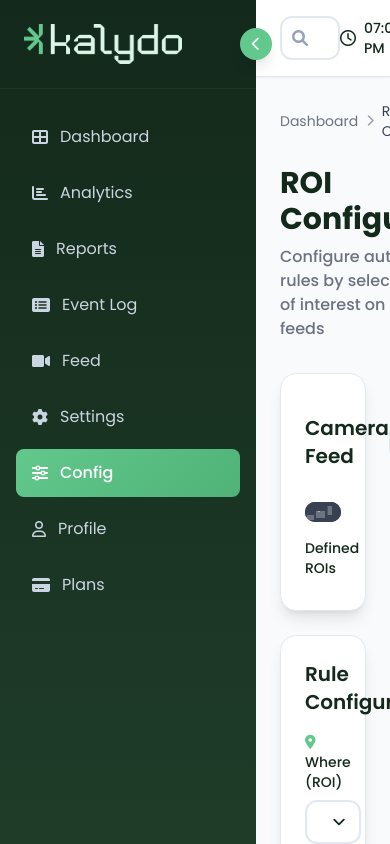
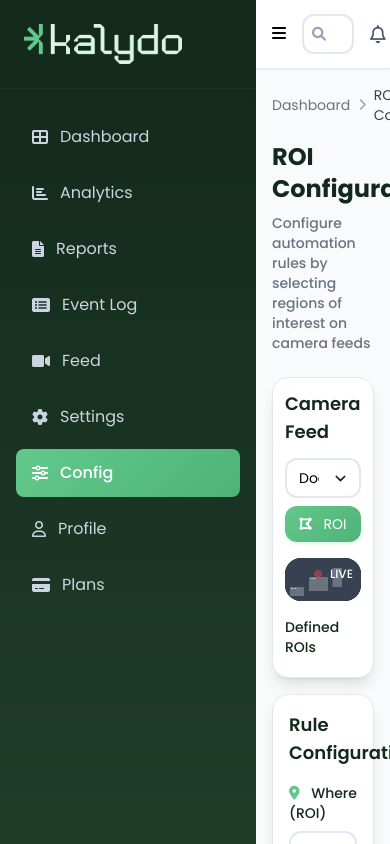
Before and after one commit to kalydoio/kalydo-mock, a plain HTML site: page config.html in a window 390 px wide. Drawn offline with nearby package versions, Linux system fonts and the light colour scheme.

Commit message:
config page responsive added

```diff
--- a/config.html
+++ b/config.html
@@ -43,6 +43,9 @@
 </head>
 
 <body class="bg-gray-50">
+    <!-- Mobile Sidebar Overlay -->
+    <div class="sidebar-overlay" id="sidebarOverlay"></div>
+
     <!-- Main Container -->
     <div class="flex h-screen">
         <!-- Sidebar -->
@@ -55,7 +58,7 @@
                 </div>
                 <!-- Toggle Button -->
                 <button
-                    class="sidebar-toggle absolute -right-4 top-1/2 transform -translate-y-1/2 bg-primary-accent hover:bg-primary-hover text-white rounded-full w-8 h-8 flex items-center justify-center shadow-lg transition-colors z-10">
+                    class="hidden md:block sidebar-toggle absolute -right-4 top-1/2 transform -translate-y-1/2 bg-primary-accent hover:bg-primary-hover text-white rounded-full w-8 h-8 flex items-center justify-center shadow-lg transition-colors z-10">
                     <i class="fas fa-chevron-left text-sm"></i>
                 </button>
             </div>
@@ -131,64 +134,72 @@
             </nav>
         </aside>
         <!-- Main Content -->
-        <main class="flex-1 flex flex-col overflow-hidden">
+        <main class="flex-1 flex flex-col overflow-hidden w-full">
             <!-- Top Bar -->
-            <header class="bg-white backdrop-blur-sm shadow-sm border-b border-neutral-200 px-6 py-4">
+            <header class="bg-white backdrop-blur-sm shadow-sm border-b border-neutral-200 px-4 sm:px-6 py-3 sm:py-4">
                 <div class="flex items-center justify-between">
+                    <!-- Mobile Menu Button -->
+                    <button class="mobile-menu-btn lg:hidden" id="mobileMenuBtn">
+                        <i class="fas fa-bars"></i>
+                    </button>
+
                     <!-- Search Bar -->
-                    <div class="flex-1 max-w-md">
+                    <div class="flex-1 max-w-md ml-4 lg:ml-0">
                         <div class="relative">
                             <input type="text" placeholder="Search configuration..."
-                                class="input-focus w-full pl-10 pr-4 py-2 border-2 border-neutral-200 rounded-xl focus:outline-none focus:ring-2 focus:ring-primary-accent bg-white" />
+                                class="input-focus w-full pl-8 sm:pl-10 pr-4 py-2 border-2 border-neutral-200 rounded-xl focus:outline-none focus:ring-2 focus:ring-primary-accent bg-white text-sm" />
                             <i
-                                class="fas fa-search absolute left-3 top-1/2 transform -translate-y-1/2 text-neutral-400"></i>
+                                class="fas fa-search absolute left-2.5 sm:left-3 top-1/2 transform -translate-y-1/2 text-neutral-400 text-sm"></i>
                         </div>
                     </div>
 
                     <!-- Right Side Icons -->
-                    <div class="flex items-center space-x-4">
-                        <div class="flex items-center space-x-2 text-primary-dark">
+                    <div class="flex items-center space-x-2 sm:space-x-4">
+                        <div class="hidden sm:flex items-center space-x-2 text-primary-dark">
                             <i class="far fa-clock"></i>
                             <span class="text-sm font-medium" data-time>05:43pm</span>
                         </div>
-                        <button class="text-neutral-600 hover:text-primary-accent transition-colors duration-200">
-                            <i class="far fa-bell"></i>
+                        <button class="text-neutral-600 hover:text-primary-accent transition-colors duration-200 p-2">
+                            <i class="far fa-bell text-lg"></i>
                         </button>
-                        <button class="text-neutral-600 hover:text-primary-accent transition-colors duration-200">
-                            <i class="far fa-user"></i>
+                        <button class="text-neutral-600 hover:text-primary-accent transition-colors duration-200 p-2">
+                            <i class="far fa-user text-lg"></i>
                         </button>
                     </div>
                 </div>
             </header>
 
             <!-- Page Content -->
-            <div class="flex-1 overflow-auto p-6">
+            <div class="flex-1 overflow-auto p-4 sm:p-6">
                 <!-- Breadcrumb -->
-                <nav class="mb-6">
-                    <div class="flex items-center space-x-2 text-sm"> <a href="dashboard.html"
-                            class="text-gray-500 hover:text-gray-700">Dashboard</a> <i
-                            class="fas fa-chevron-right text-gray-400 text-xs"></i> <span class="text-gray-700">ROI
-                            Configuration</span> </div>
+                <nav class="mb-4 sm:mb-6">
+                    <div class="flex items-center space-x-2 text-sm">
+                        <a href="dashboard.html" class="text-gray-500 hover:text-gray-700">Dashboard</a>
+                        <i class="fas fa-chevron-right text-gray-400 text-xs"></i>
+                        <span class="text-gray-700">ROI Configuration</span>
+                    </div>
                 </nav>
+
                 <!-- Page Header -->
-                <div class="flex items-center justify-between mb-8">
+                <div class="flex flex-col sm:flex-row sm:items-center justify-between mb-6 sm:mb-8 space-y-4 sm:space-y-0">
                     <div>
-                        <h1 class="text-3xl font-bold font-display text-primary-dark">ROI Configuration</h1>
-                        <p class="text-gray-500 mt-2 font-medium">Configure automation rules by selecting regions of
+                        <h1 class="text-2xl sm:text-3xl font-bold font-display text-primary-dark">ROI Configuration</h1>
+                        <p class="text-gray-500 mt-2 font-medium text-sm sm:text-base">Configure automation rules by selecting regions of
                             interest on camera feeds</p>
                     </div>
                 </div>
+
                 <!-- Main Configuration Layout -->
-                <div class="grid grid-cols-1 lg:grid-cols-3 gap-6">
+                <div class="grid grid-cols-1 lg:grid-cols-3 gap-4 sm:gap-6">
                     <!-- Camera Feed & ROI Selection -->
                     <div class="lg:col-span-2">
                         <div
-                            class="card-hover bg-white backdrop-blur-sm rounded-2xl shadow-lg border border-neutral-200 p-6">
-                            <div class="flex items-center justify-between mb-4">
-                                <h2 class="text-xl font-semibold text-primary-dark">Camera Feed</h2>
-                                <div class="flex items-center space-x-3">
+                            class="card-hover bg-white backdrop-blur-sm rounded-2xl shadow-lg border border-neutral-200 p-3 sm:p-6">
+                            <div class="flex flex-col sm:flex-row sm:items-center justify-between mb-4 space-y-3 sm:space-y-0">
+                                <h2 class="text-lg sm:text-xl font-semibold text-primary-dark">Camera Feed</h2>
+                                <div class="flex flex-col sm:flex-row items-stretch sm:items-center space-y-2 sm:space-y-0 sm:space-x-3">
                                     <select id="cameraSelect"
-                                        class="input-focus border-2 border-neutral-200 rounded-xl px-3 py-2 text-sm focus:outline-none focus:ring-2 focus:ring-primary-accent bg-white">
+                                        class="input-focus border-2 border-neutral-200 rounded-xl px-3 py-2 text-sm focus:outline-none focus:ring-2 focus:ring-primary-accent bg-white w-full sm:w-auto">
                                         <option value="dock-a-cam1">Dock A Camera 1</option>
                                         <option value="dock-a-cam2">Dock A Camera 2</option>
                                         <option value="dock-b-cam1">Dock B Camera 1</option>
@@ -196,8 +207,8 @@
                                         <option value="loading-bay-1">Loading Bay 1</option>
                                     </select>
                                     <button onclick="toggleROIMode()" id="roiModeBtn"
-                                        class="btn-primary px-4 py-2 bg-primary-accent text-white rounded-xl hover:bg-primary-focus transition-colors">
-                                        <i class="fas fa-draw-polygon mr-2"></i> Draw ROI
+                                        class="btn-primary px-3 sm:px-4 py-2 bg-primary-accent text-white rounded-xl hover:bg-primary-focus transition-colors text-sm w-full sm:w-auto">
+                                        <i class="fas fa-draw-polygon mr-2"></i> <span class="hidden sm:inline">Draw ROI</span><span class="sm:hidden">ROI</span>
                                     </button>
                                 </div>
                             </div>
@@ -207,9 +218,10 @@
                                     height="450"></canvas>
                                 <!-- ROI Controls Overlay -->
                                 <div id="roiControls"
-                                    class="absolute top-4 left-4 bg-black bg-opacity-60 text-white rounded-xl p-3 flex items-center space-x-3"
+                                    class="absolute top-2 sm:top-4 left-2 sm:left-4 bg-black bg-opacity-60 text-white rounded-xl p-2 sm:p-3 flex flex-col sm:flex-row sm:items-center space-y-2 sm:space-y-0 sm:space-x-3"
                                     style="display: none;">
-                                    <span class="text-sm">Draw ROI:</span>
+                                    <span class="text-xs sm:text-sm">Draw ROI:</span>
+                                    <div class="flex space-x-2">
                                         <button onclick="clearROIs()"
                                             class="px-2 py-1 bg-red-600 hover:bg-red-700 rounded-xl text-xs">
                                             <i class="fas fa-trash mr-1"></i>Clear
@@ -219,10 +231,11 @@
                                             <i class="fas fa-undo mr-1"></i>Undo
                                         </button>
                                     </div>
+                                </div>
                                 <!-- Live Indicator -->
-                                <div class="absolute top-4 right-4 flex items-center space-x-2">
+                                <div class="absolute top-2 sm:top-4 right-2 sm:right-4 flex items-center space-x-2">
                                     <div class="w-2 h-2 bg-red-500 rounded-full animate-pulse"></div>
-                                    <span class="text-white text-sm font-medium">LIVE</span>
+                                    <span class="text-white text-xs sm:text-sm font-medium">LIVE</span>
                                 </div>
                             </div>
                             <!-- ROI List -->
@@ -235,11 +248,11 @@
                         </div>
                     </div>
                     <!-- Configuration Panel -->
-                    <div class="space-y-6">
+                    <div class="space-y-4 sm:space-y-6">
                         <!-- Rule Configuration -->
                         <div
-                            class="card-hover bg-white backdrop-blur-sm rounded-2xl shadow-lg border border-neutral-200 p-6">
-                            <h2 class="text-xl font-semibold text-primary-dark mb-4">Rule Configuration</h2>
+                            class="card-hover bg-white backdrop-blur-sm rounded-2xl shadow-lg border border-neutral-200 p-4 sm:p-6">
+                            <h2 class="text-lg sm:text-xl font-semibold text-primary-dark mb-4">Rule Configuration</h2>
                             <form id="roiConfigForm" class="space-y-4">
                                 <!-- Where (ROI Selection) -->
                                 <div>
@@ -247,7 +260,7 @@
                                         <i class="fas fa-map-marker-alt text-primary-accent mr-2"></i> Where (ROI)
                                     </label>
                                     <select id="roiSelect"
-                                        class="input-focus w-full border-2 border-neutral-200 rounded-xl px-3 py-2 focus:outline-none focus:ring-2 focus:ring-primary-accent bg-white">
+                                        class="input-focus w-full border-2 border-neutral-200 rounded-xl px-3 py-2 text-sm focus:outline-none focus:ring-2 focus:ring-primary-accent bg-white">
                                         <option value="">Select ROI</option>
                                     </select>
                                 </div>
@@ -257,7 +270,7 @@
                                         <i class="fas fa-cube text-primary-accent mr-2"></i> What (Object)
                                     </label>
                                     <select id="objectSelect"
-                                        class="input-focus w-full border-2 border-neutral-200 rounded-xl px-3 py-2 focus:outline-none focus:ring-2 focus:ring-primary-accent bg-white">
+                                        class="input-focus w-full border-2 border-neutral-200 rounded-xl px-3 py-2 text-sm focus:outline-none focus:ring-2 focus:ring-primary-accent bg-white">
                                         <option value="sack">Sacks</option>
                                         <option value="vehicle">Vehicles</option>
                                         <option value="person">Personnel</option>
@@ -271,7 +284,7 @@
                                         <i class="fas fa-cogs text-primary-accent mr-2"></i> How (Action)
                                     </label>
                                     <select id="actionSelect"
-                                        class="input-focus w-full border-2 border-neutral-200 rounded-xl px-3 py-2 focus:outline-none focus:ring-2 focus:ring-primary-accent bg-white">
+                                        class="input-focus w-full border-2 border-neutral-200 rounded-xl px-3 py-2 text-sm focus:outline-none focus:ring-2 focus:ring-primary-accent bg-white">
                                         <option value="counting">Count Objects</option>
                                         <option value="tracking">Track Movement</option>
                                         <option value="detection">Detect Presence</option>
@@ -285,7 +298,7 @@
                                         <i class="fas fa-clock text-primary-accent mr-2"></i> When (Trigger)
                                     </label>
                                     <select id="triggerSelect"
-                                        class="input-focus w-full border-2 border-neutral-200 rounded-xl px-3 py-2 focus:outline-none focus:ring-2 focus:ring-primary-accent bg-white">
+                                        class="input-focus w-full border-2 border-neutral-200 rounded-xl px-3 py-2 text-sm focus:outline-none focus:ring-2 focus:ring-primary-accent bg-white">
                                         <option value="continuous">Continuous</option>
                                         <option value="enter">Object Enters ROI</option>
                                         <option value="exit">Object Exits ROI</option>
@@ -298,17 +311,17 @@
                                     <label class="block text-sm font-medium text-primary-dark mb-2">Threshold
                                         Value</label>
                                     <input type="number" id="thresholdValue"
-                                        class="input-focus w-full border-2 border-neutral-200 rounded-xl px-3 py-2 focus:outline-none focus:ring-2 focus:ring-primary-accent bg-white"
+                                        class="input-focus w-full border-2 border-neutral-200 rounded-xl px-3 py-2 text-sm focus:outline-none focus:ring-2 focus:ring-primary-accent bg-white"
                                         placeholder="Enter threshold value">
                                 </div>
                                 <!-- Action Buttons -->
-                                <div class="flex space-x-3 pt-4">
+                                <div class="flex flex-col sm:flex-row space-y-2 sm:space-y-0 sm:space-x-3 pt-4">
                                     <button type="button" onclick="saveROIRule()"
-                                        class="btn-primary flex-1 px-4 py-2 bg-primary-accent text-white rounded-xl hover:bg-primary-focus transition-colors">
+                                        class="btn-primary flex-1 px-4 py-2 bg-primary-accent text-white rounded-xl hover:bg-primary-focus transition-colors text-sm">
                                         <i class="fas fa-save mr-2"></i> Save Rule
                                     </button>
                                     <button type="button" onclick="resetForm()"
-                                        class="px-4 py-2 border border-neutral-300 text-neutral-700 rounded-xl hover:bg-neutral-50 transition-colors">
+                                        class="px-4 py-2 border border-neutral-300 text-neutral-700 rounded-xl hover:bg-neutral-50 transition-colors text-sm">
                                         <i class="fas fa-undo mr-2"></i> Reset
                                     </button>
                                 </div>
@@ -316,8 +329,8 @@
                         </div>
                         <!-- Active Rules -->
                         <div
-                            class="card-hover bg-white backdrop-blur-sm rounded-2xl shadow-lg border border-neutral-200 p-6">
-                            <h2 class="text-xl font-semibold text-primary-dark mb-4">Active Rules</h2>
+                            class="card-hover bg-white backdrop-blur-sm rounded-2xl shadow-lg border border-neutral-200 p-4 sm:p-6">
+                            <h2 class="text-lg sm:text-xl font-semibold text-primary-dark mb-4">Active Rules</h2>
                             <div id="activeRules" class="space-y-3">
                                 <!-- Active rules will be populated here -->
                             </div>
```
Lines whose indentation alone changed are shown as unchanged.
